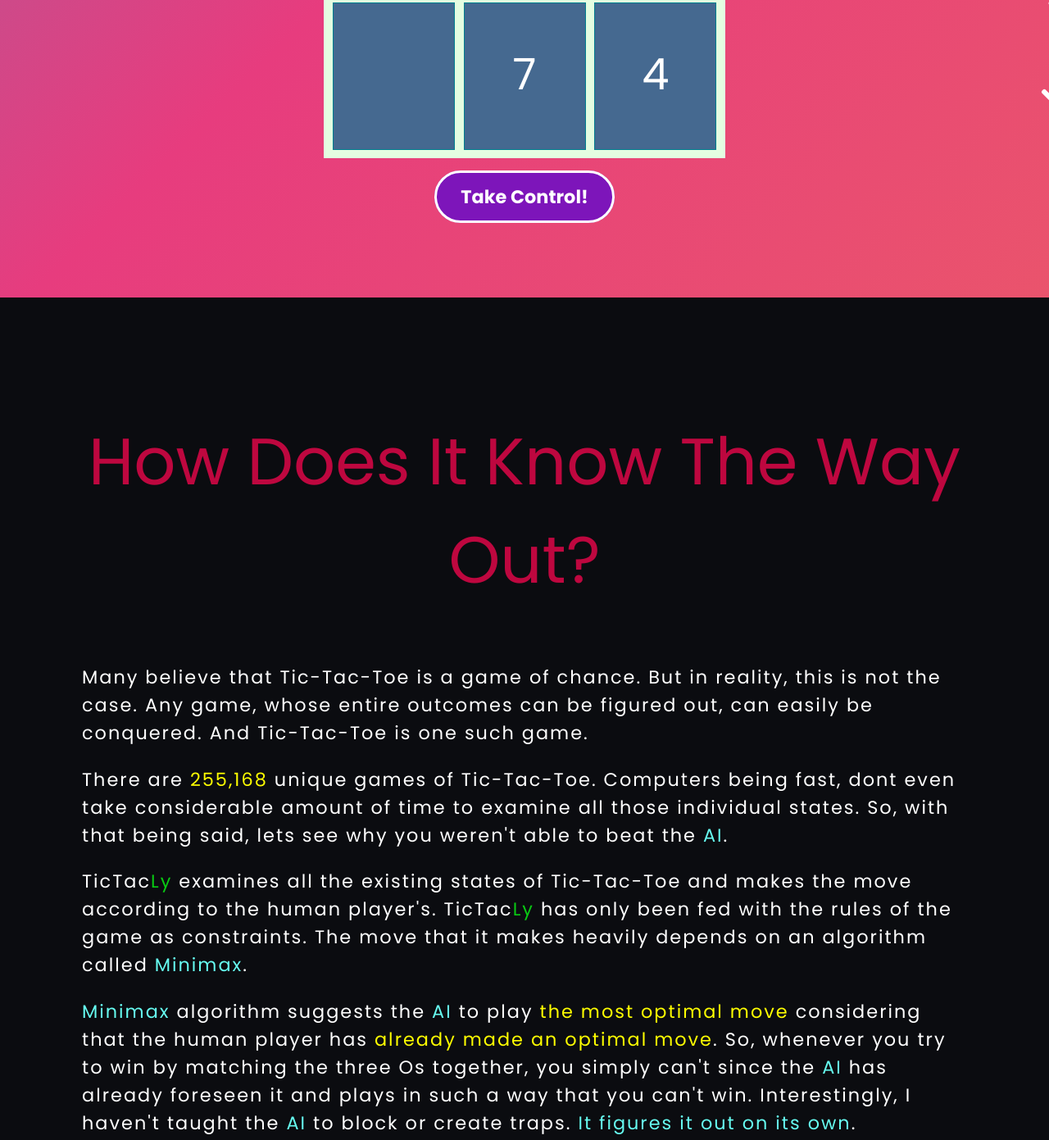
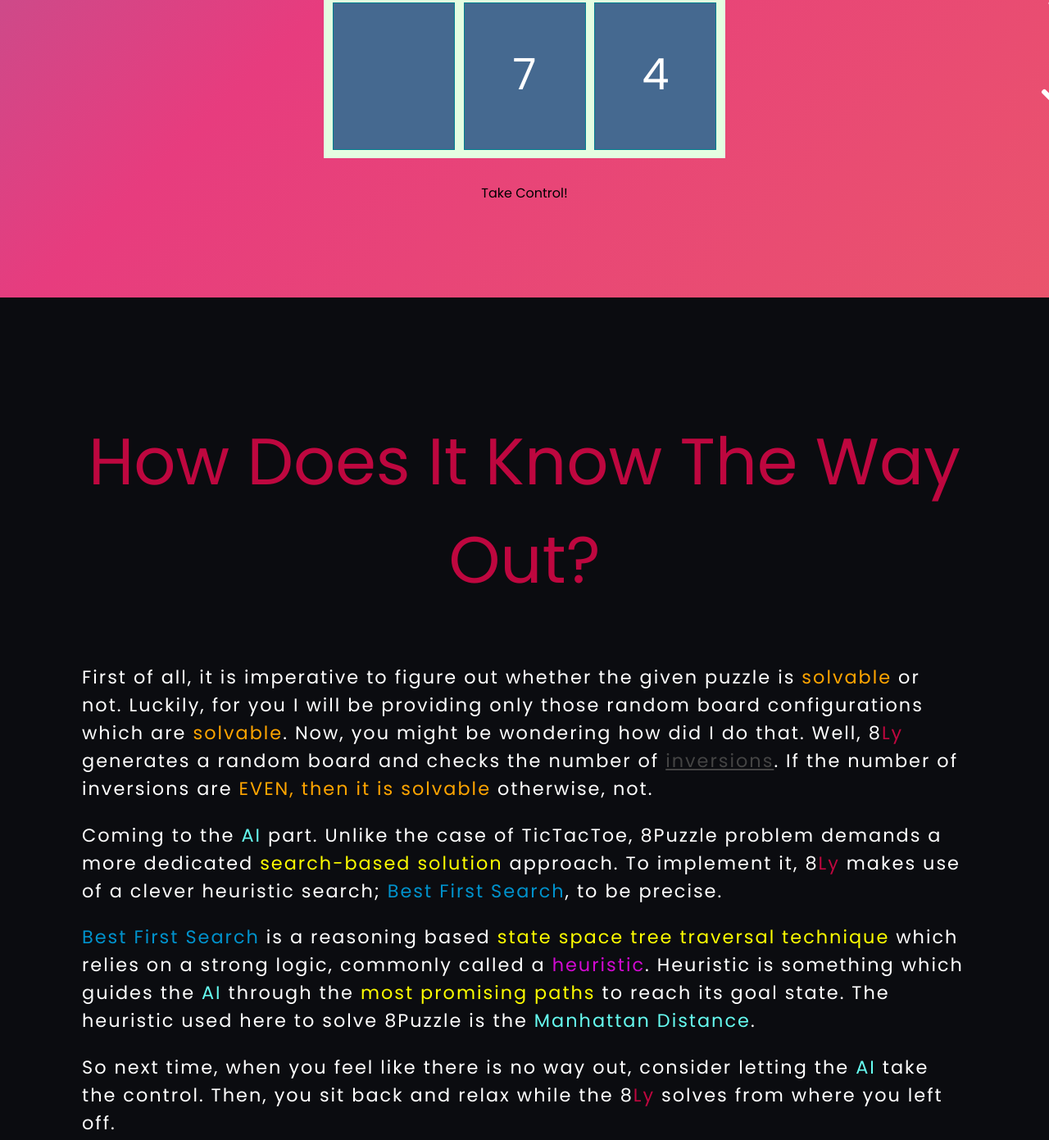
Before and after one commit to P0intMaN/MachineLy, a plain HTML site: page TESTSITE/8puzzle.html in a window 1280 px wide. Shown: the part 2553-3944 px from the top of the page at 82% size. Drawn offline with Linux system fonts and the light colour scheme.

Commit message:
Small changes to layout design

```diff
--- a/TESTSITE/8puzzle.html
+++ b/TESTSITE/8puzzle.html
@@ -67,8 +67,9 @@
                 <li>You have to arrange each block sequentially starting from 1 at top left. The blank block should come at the last i.e. after 8th block</li>
                 <li>You can navigate the blank space by using the control buttons adjascent to the board</li>
                 <li>Try to solve the problem.</li>
-                <li>Stuck? You can press the <span style="color: #ffc506">TAKE CONTROL </span>and 8Ly will show your way out.</li>
+                <li>Stuck? You can press the <span style="color: #ffc506">TAKE CONTROL </span>and 8<span style="color:#BE073F">Ly</span> will show your way out.</li>
                 <li>All the problems are solvable.</li>
+
             </ul>
         </div>
 
@@ -90,7 +91,9 @@
                 <li class="cell" id="8">8</li>
             </ul>
 
-            <div class="controlbtn"><a href="#" class="takecontrol" id="takecontrol">Take Control!</a></div>
+                <div class="controlbtn">Take Control!</div>
+
+
         </div>
         <div class="movementbtns">
             <ul>
@@ -142,14 +145,14 @@
             <h1>How Does It Know The Way Out?</h1>
 
             <div class="description">
-                <p> Many believe that Tic-Tac-Toe is a game of chance. But in reality, this is not the case. Any game, whose entire outcomes can be figured out, can easily be conquered. And Tic-Tac-Toe is one such game.</p>
-                <p> There are <span style="color: yellow">255,168</span> unique games of Tic-Tac-Toe. Computers being fast, dont even take considerable amount of time to examine all those individual states. So, with that being said, lets see why you weren't able to beat the <span style="color:#66FCF1">AI</span>.</p>
-                <p> TicTac<span style="color: #09CA13">Ly</span> examines all the existing states of Tic-Tac-Toe and makes the move according to the human player's. TicTac<span style="color: #09CA13">Ly</span> has only been fed with the rules of the game as constraints. The move that it makes heavily depends on an algorithm called <span style="color:#66FCF1">Minimax</span>.</p>
-                <p><span style="color:#66FCF1">Minimax</span> algorithm suggests the <span style="color:#66FCF1">AI</span> to play <span style="color: yellow">the most optimal move</span> considering that the human player has <span style="color: yellow">already made an optimal move</span>. So, whenever you try to win by matching the three Os together, you simply can't since the <span style="color:#66FCF1">AI</span> has already foreseen it and plays in such a way that you can't win. Interestingly, I haven't taught the <span style="color:#66FCF1">AI</span> to block or create traps. <span style="color:#66FCF1">It figures it out on its own</span>.</p>
-
+                <p>First of all, it is imperative to figure out whether the given puzzle is <span style="color:orange">solvable</span> or not. Luckily, for you I will be providing only those random board configurations which are <span style="color:orange">solvable</span>. Now, you might be wondering how did I do that. Well, 8<span style="color:#BE073F">Ly</span> generates a random board and checks the number of <a href="https://math.stackexchange.com/questions/293527/how-to-check-if-a-8-puzzle-is-solvable" target="_blank" >inversions</a>. If the number of inversions are <span style="color:orange">EVEN, then it is solvable</span> otherwise, not. </p>
+                <p>Coming to the <span style="color:#66FCF1">AI</span> part. Unlike the case of TicTacToe, 8Puzzle problem demands a more dedicated <span style="color:yellow">search-based solution</span> approach. To implement it, 8<span style="color:#BE073F">Ly</span> makes use of a clever heuristic search; <span style="color:#0092cc">Best First Search</span>, to be precise.</p>
+                <p><span style="color:#0092cc">Best First Search</span> is a reasoning based <span style="color:yellow">state space tree traversal technique</span> which relies on a strong logic, commonly called a <span style="color:rgb(209, 10, 209)">heuristic</span>. Heuristic is something which guides the <span style="color:#66FCF1">AI</span> through the <span style="color: yellow">most promising paths</span> to reach its goal state. The heuristic used here to solve 8Puzzle is the <span style="color:#66FCF1">Manhattan Distance</span>.</p>
+                <p>So next time, when you feel like there is no way out, consider letting the <span style="color:#66FCF1">AI</span> take the control. Then, you sit back and relax while the 8<span style="color:#BE073F">Ly</span> solves from where you left off. </p>
             </div>
         </div>
     </section>
+    <!-- <script src="js/8puzzle.js"></script> -->
     <script src="js/8puzzle.js"></script>
 
 
```
